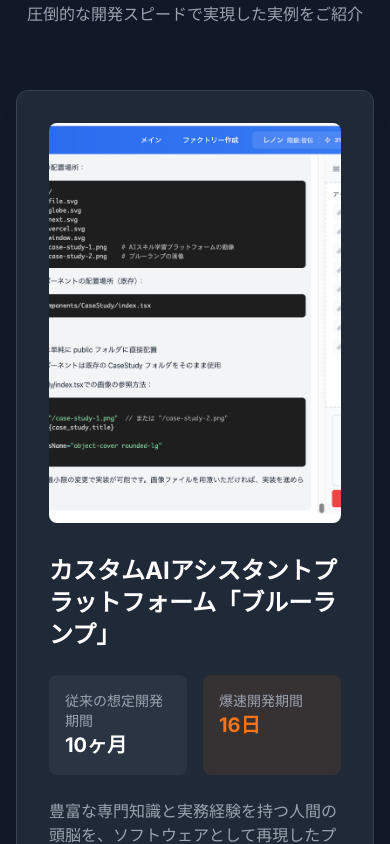
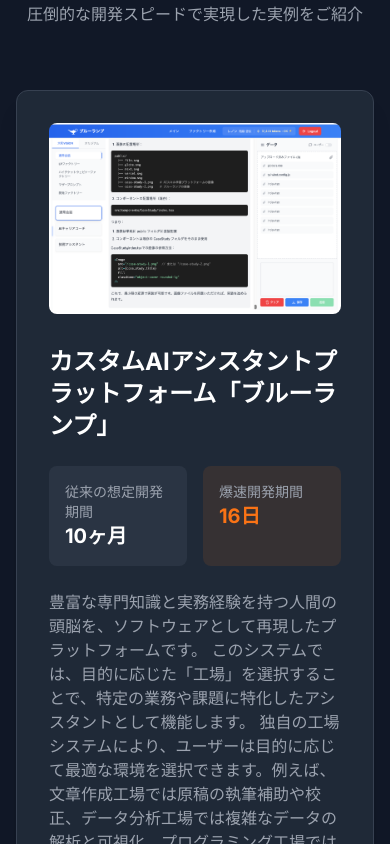
Before and after one commit to yamatovision/rapid-dev-ai, a Next.js app: page / in a window 390 px wide. Shown: the part 6440-7284 px from the top of the page. Built offline with nearby package versions, Linux system fonts and the light colour scheme.

Commit message:
レスポンシブ対応

```diff
--- a/src/components/CaseStudy/index.tsx
+++ b/src/components/CaseStudy/index.tsx
@@ -57,12 +57,8 @@
         通常なら数時間かかる情報収集と整理作業を、わずか数分で完了できる画期的なツールとして、
         マーケティング担当者や研究者から高い評価を得ています。`
     }
+  ]
 
-
-
-
-
-  ]
   return (
     <section className="py-20 bg-gray-900 text-white">
       <div className="container mx-auto px-4">
@@ -86,12 +82,13 @@
               className="bg-gray-800 rounded-xl shadow-xl overflow-hidden border border-gray-700 hover:border-orange-500/30 transition-all"
             >
               <div className="grid md:grid-cols-2 gap-8 p-8">
-                <div className="relative h-[400px]">
+                <div className="relative w-full aspect-[1351/882] md:aspect-[1351/882]">
                   <Image
                     src={case_study.image}
                     alt={case_study.title}
                     fill
-                    className="object-cover rounded-lg"
+                    className="object-contain md:object-cover rounded-lg"
+                    sizes="(max-width: 768px) 100vw, 50vw"
                   />
                 </div>
                 <div className="space-y-6">
```
Also changed, not shown: 2 other files (tests, documents, lock files or other folders).
